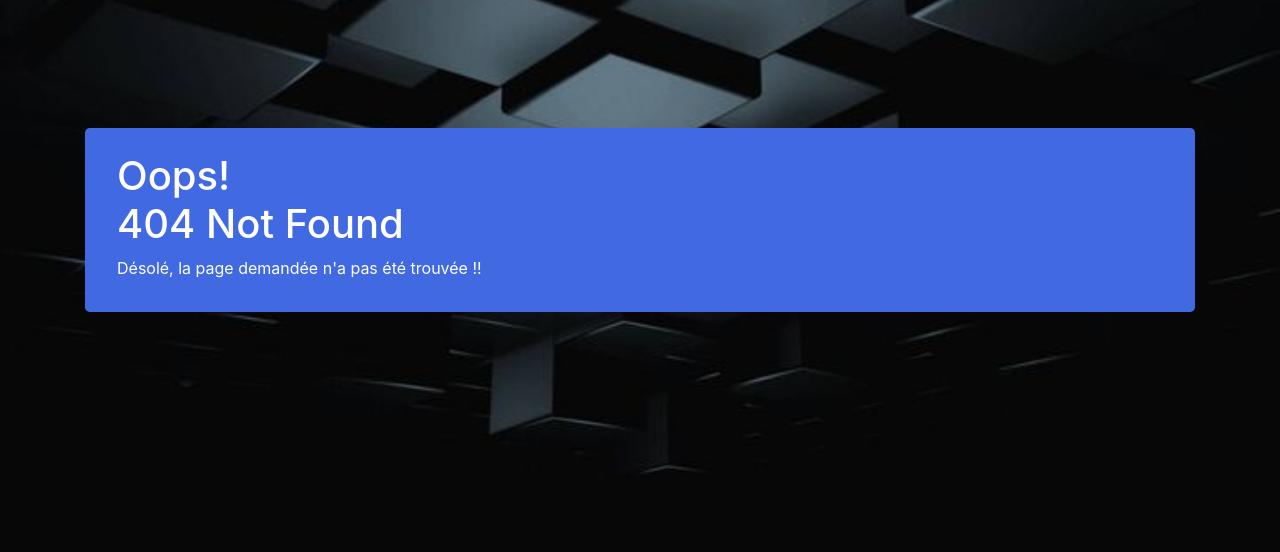
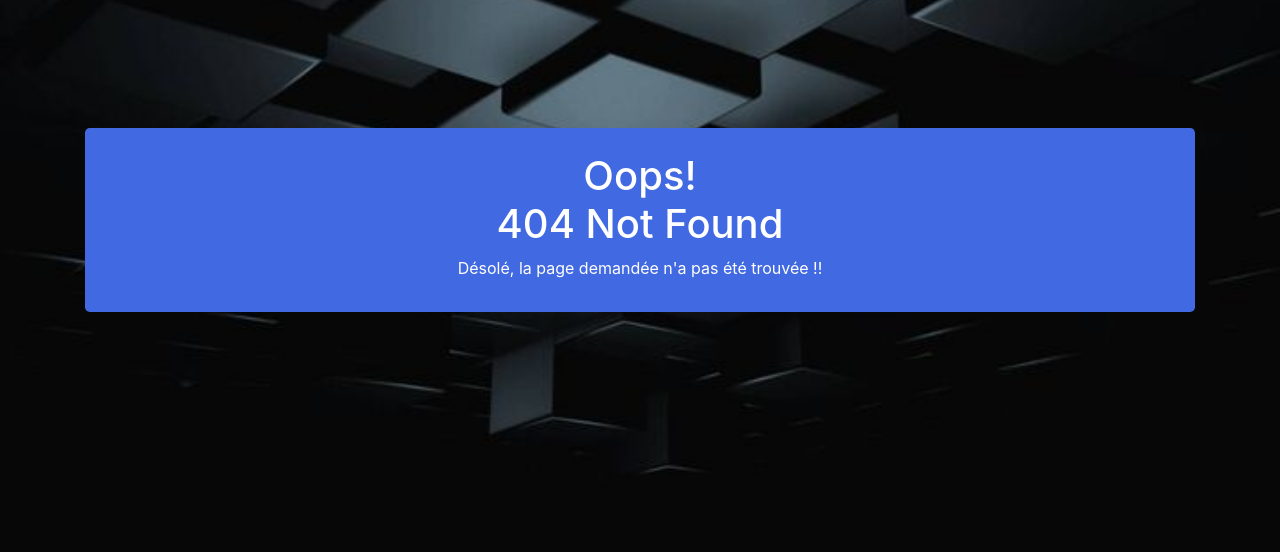
Before and after one commit to rafben/Blog_P5, a PHP site: template app/Templates/home/404.html.twig in a window 1280 px wide. Shown: the part 95-647 px from the top of the page. Run offline with PHP 8.4, Linux system fonts and the light colour scheme; the template is opened without the code that fills it, so the values that code supplies are empty; some libraries are stand-ins or nearby versions.

Commit message:
mise à jour ddu code page 404

```diff
--- a/app/Templates/home/404.html.twig
+++ b/app/Templates/home/404.html.twig
@@ -8,7 +8,7 @@
 		<!--section page 404-->
 		<section class="accueil" id="accueil=Accueil" style="margin-bottom: 24%">
 
-			<div class="jumbotron" >
+			<div class="jumbotron" style="text-align: center" >
 
                 <h1>Oops!<br>
                 404 Not Found </h1>
```
